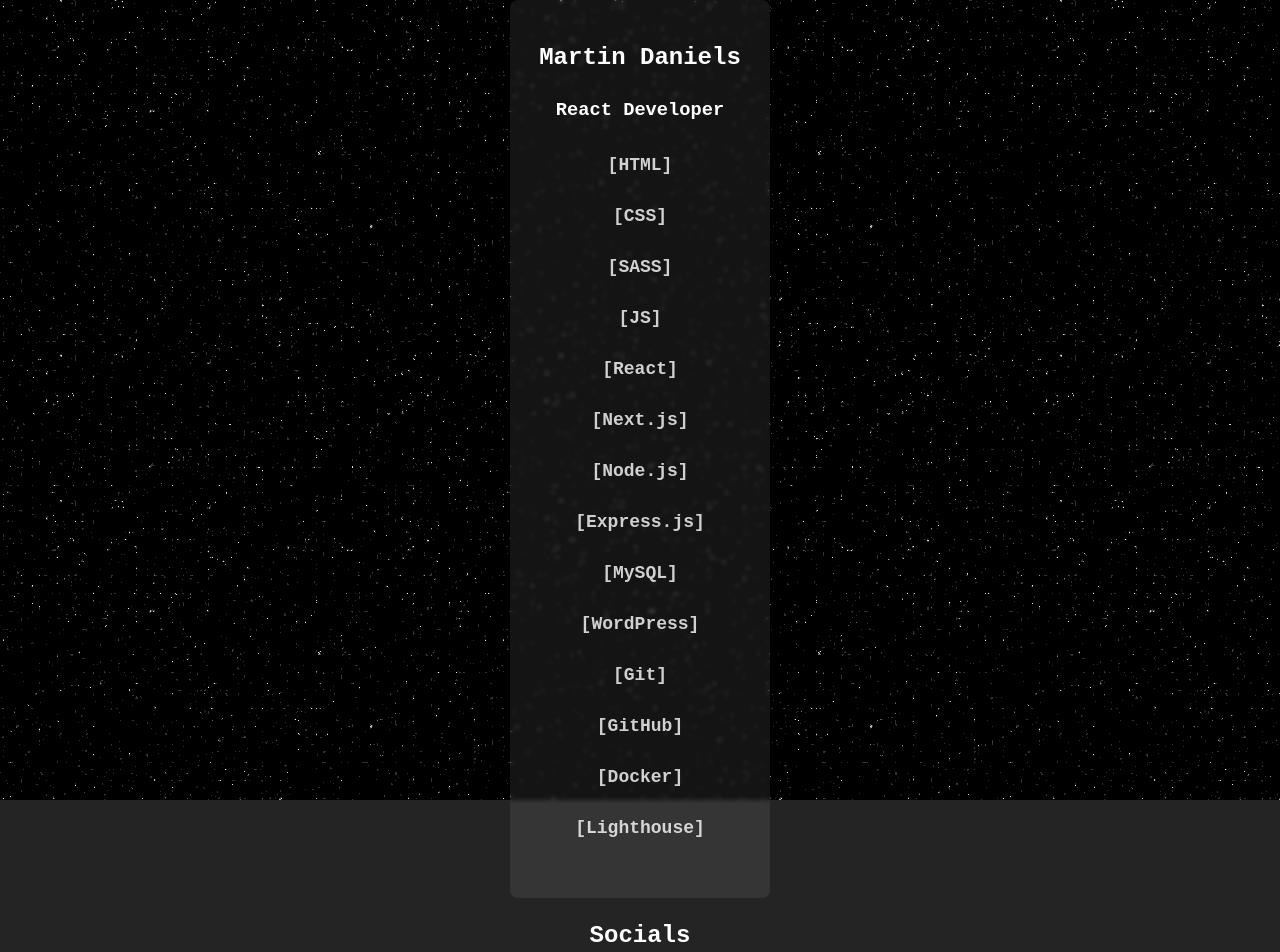
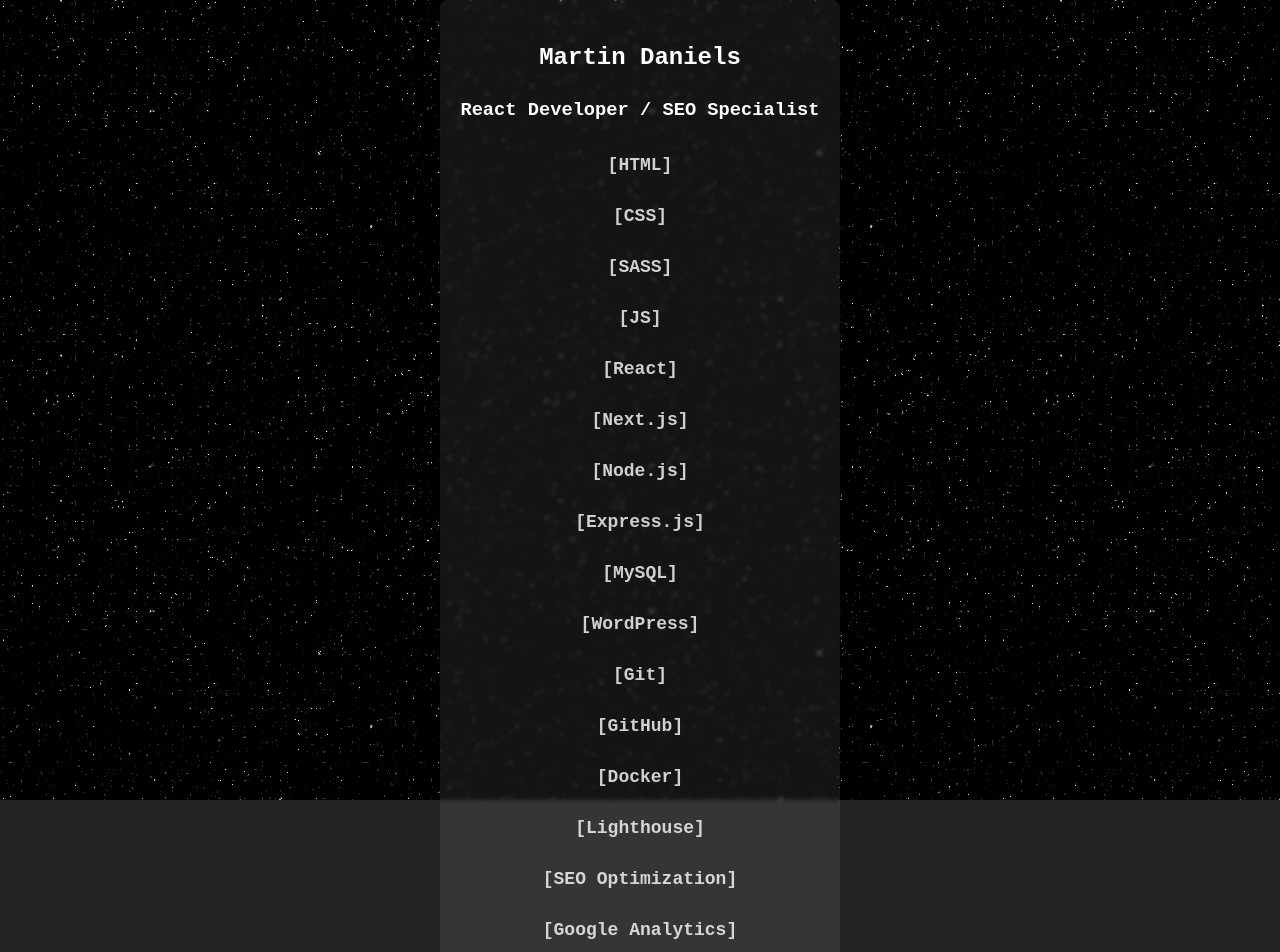
Before and after one commit to Martin13025/Martin_Page, a React (Vite) app: page / in a window 1280 px wide. Shown: the top 952 px of the page. Built offline with nearby package versions, Linux system fonts and the light colour scheme.

Commit message:
Update Text.tsx

```diff
--- a/src/components/Text.tsx
+++ b/src/components/Text.tsx
@@ -4,7 +4,7 @@
   return (
     <div className="transparent">
       <h2>Martin Daniels</h2>
-      <h3>React Developer</h3>
+      <h3>React Developer / SEO Specialist</h3>
       <ul>
         <li>[HTML]</li>
         <li>[CSS]</li>
@@ -20,6 +20,8 @@
         <li>[GitHub]</li>
         <li>[Docker]</li>
         <li>[Lighthouse]</li>
+        <li>[SEO Optimization]</li>
+        <li>[Google Analytics]</li>
       </ul>
     </div>
   );
```
